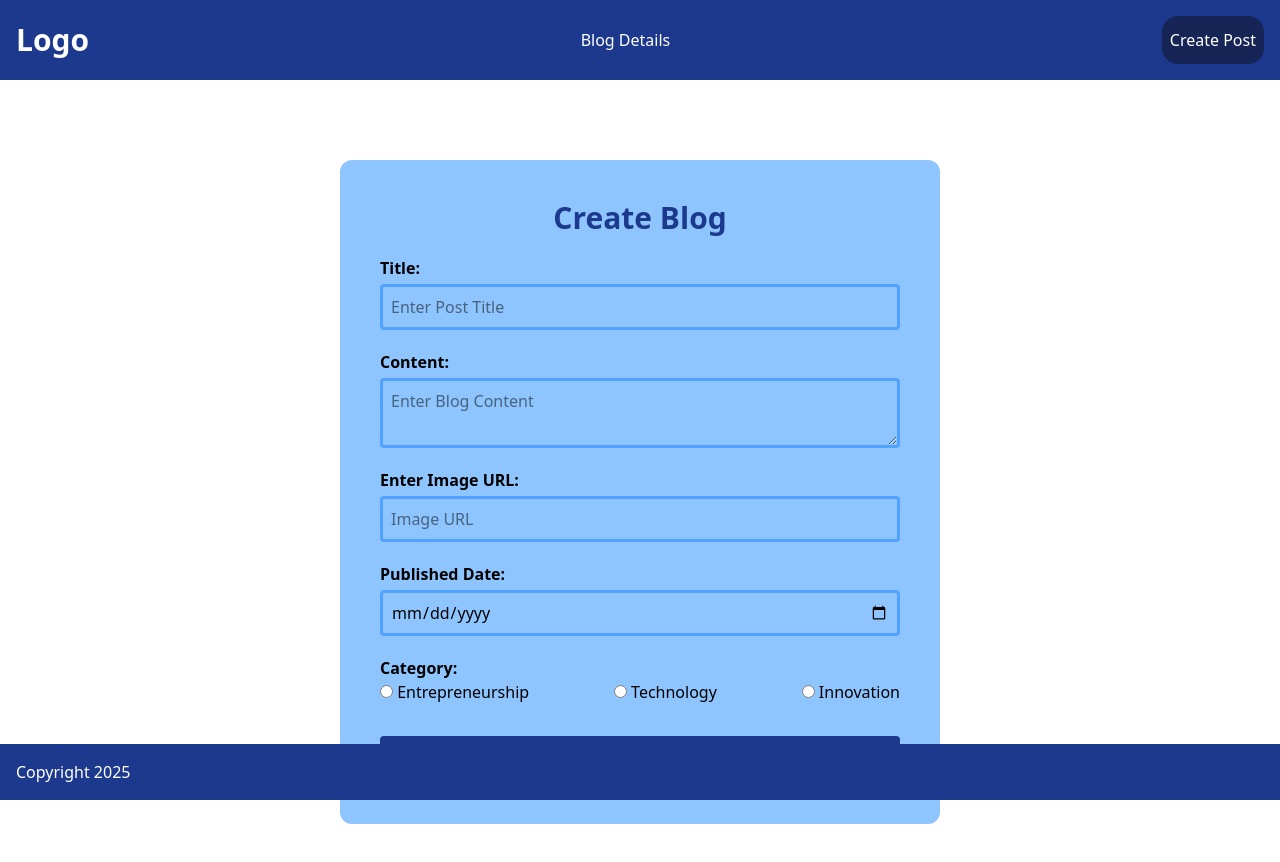
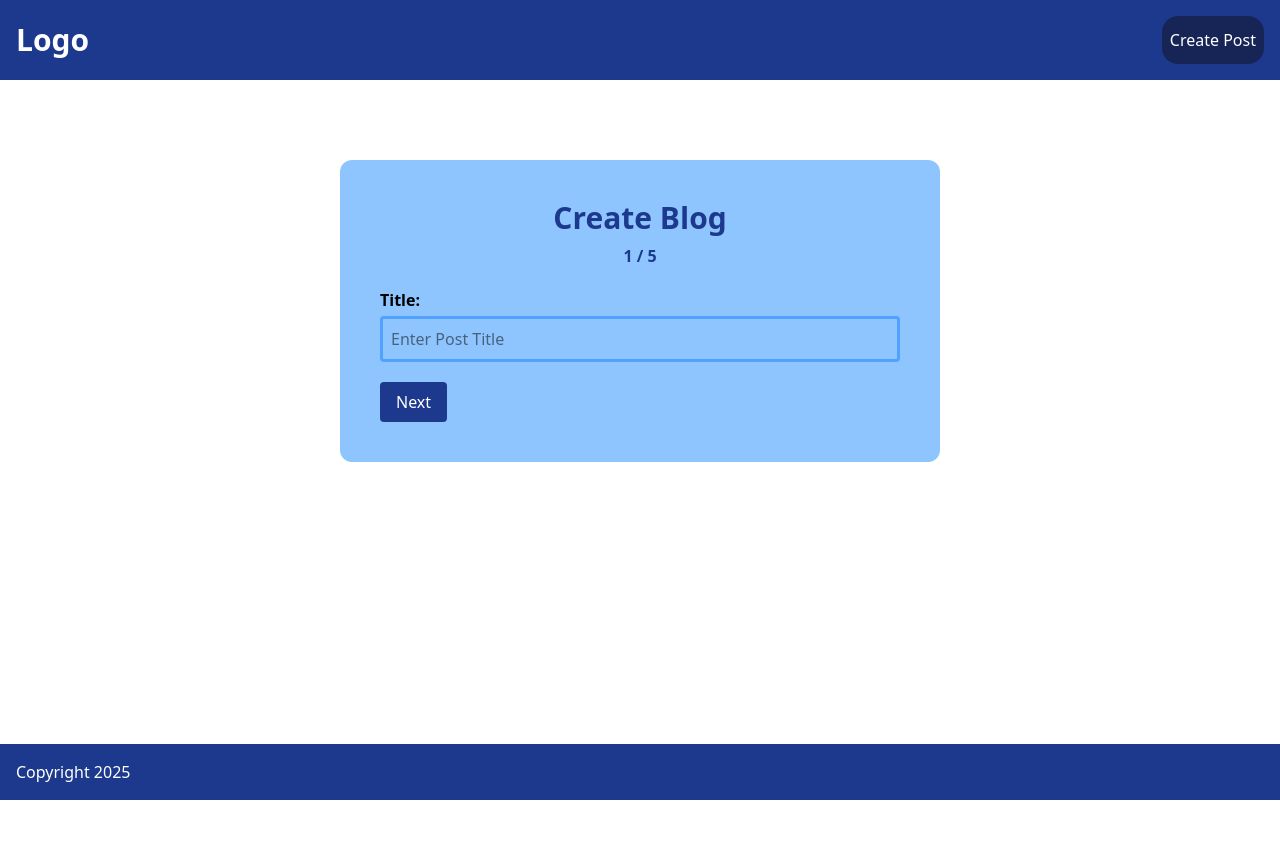
Before and after one commit to DevDawn/Blog-Dashboard, a React (Vite) app: page /create-post in a window 1280 px wide. Shown: the top 862 px of the page. After the commit the page ends 800 px from the top, so only its background shows below. Built offline with nearby package versions, Linux system fonts and the light colour scheme.

Commit message:
Working blog without local storage

```diff
--- a/package.json
+++ b/package.json
@@ -14,6 +14,7 @@
     "react": "^19.0.0",
     "react-dom": "^19.0.0",
     "react-icons": "^5.4.0",
+    "react-paginate": "^8.3.0",
     "react-router-dom": "^7.1.5",
     "sweetalert2": "^11.17.2",
     "tailwindcss": "^4.0.6"
--- a/src/App.jsx
+++ b/src/App.jsx
@@ -1,4 +1,4 @@
-import React from 'react';
+import React, {useState} from 'react';
 import Header from './Components/Header';
 import Footer from './Components/Footer';
 import Homepage from './Pages/Homepage';
@@ -7,13 +7,34 @@ import BlogDetailPage from './Pages/BlogDetailPage';
 import { BrowserRouter as Router, Routes, Route } from 'react-router-dom';
 
 const App = () => {
+
+    const [blogData, setBlogData] = useState([
+      {
+        id: 2,
+        title: "Making wearable medical devices more patient-friendly",
+        image: "https://techcrunch.com/wp-content/uploads/2022/05/found-2022-featured.jpg?w=430&h=230&crop=1",
+        author: "Darrell Etherington",
+        published_date: "2023-10-01",
+        content: "Welcome back to Found, where we get the stories behind the startups...",
+        category: "Technology",
+      },
+      {
+        id: 4,
+        title: "Rainforest raises $8.5M to help software companies embed financial services",
+        image: "https://techcrunch.com/wp-content/uploads/2015/02/shutterstock_128451140.jpg?w=430&h=230&crop=1",
+        author: "Mary Ann Azevedo",
+        published_date: "2023-10-01",
+        content: "In November 2019, Andreessen Horowitz General Partner Angela Strange famously declared...",
+        category: "Innovation",
+      }
+    ])
   return (
     <Router>
       <Header />
       <Routes>
-        <Route path="/" element={<Homepage />} />
-        <Route path="/blog/:id" element={<BlogDetailPage />} />
-        <Route path="/create-post" element={<CreatePost />} />
+        <Route path="/" element={<Homepage blogData={blogData} />} />
+        <Route path="/blog/:id" element={<BlogDetailPage blogData={blogData} />} />
+        <Route path="/create-post" element={<CreatePost setBlogData={setBlogData} />} />
       </Routes>
       <Footer />
     </Router>
--- a/src/Components/Header.jsx
+++ b/src/Components/Header.jsx
@@ -12,14 +12,14 @@ const Header = () => {
         navigate('/')
     }
 
-    const handleBlogDetails = () => {
-        navigate('/blog/id')
-    }
+    // const handleBlogDetails = () => {
+    //     navigate('/blog/id')
+    // }
   return (
     <div className='flex justify-between items-center px-4 py-4 text-white bg-blue-900'>
       <h1 className='cursor-pointer text-3xl font-bold'onClick={handleHomepage}>Logo</h1>
 
-      <p className='cursor-pointer' onClick={handleBlogDetails}>Blog Details</p>
+      {/* <p className='cursor-pointer' onClick={handleBlogDetails}>Blog Details</p> */}
 
       <button className='cursor-pointer px-2 py-3 bg-blue-950 rounded-2xl hover:bg-blue-800' onClick={handleCreatePost}>Create Post</button>
     </div>
--- a/src/Pages/BlogDetailPage.jsx
+++ b/src/Pages/BlogDetailPage.jsx
@@ -1,11 +1,47 @@
 import React from 'react'
-import BlogDetail from '../Components/BlogDetail'
+import { useParams, Link} from "react-router-dom"
 
-const BlogDetailPage = () => {
+
+const BlogDetailPage = ( {blogData} ) => {
+  const {id} = useParams();
+  const blogPost = blogData.find((post) => post.id === parseInt(id));
+
+  if (!blogPost) {
+    return(
+      <div className="flex flex-col items-center justify-center h-screen text-xl">
+        <p>Blog Post Not FOUND</p>
+        <Link to="/" className="mt-5 px-4 py-2 bg-blue-600 text-white rounded">Back to Home</Link>
+      </div>
+    )
+  }
+
   return (
-    <div>
-      <h1>Hi I am Blog details</h1>
-      <BlogDetail />
+    <div className="max-w-4xl mx-auto p-6">
+      <h1 className="text-2xl font-bold text-blue-900">{blogPost.title}</h1>
+
+      <div className='mt-5'>
+        <img src={blogPost.image} alt={blogPost.title} className="w-full h-96 object-cover rounded-xl shadow-md"/>
+        <div className="flex justify-between items-center">
+      <p className="text-gray-600 text-sm mt-2">{blogPost.author}</p>
+      <p className="text-gray-600 text-sm mt-2">{blogPost.published_date}</p>
+      </div>
+      </div>
+
+      <div className="mt-6 text-lg  mb-20">
+        <p>{blogPost.content}</p>
+      </div>
+
+      <div className="mt-6 flex justify-between items-center w-full mb-10">
+  <div>
+    <span className="px-4 py-2 bg-blue-900 text-white rounded-full">
+      {blogPost.category}
+    </span>
+  </div>
+  <Link to="/" className="px-6 py-2 bg-blue-600 text-white rounded-lg hover:bg-blue-800">
+    Back to Homepage
+  </Link>
+</div>
+
     </div>
   )
 }
--- a/src/Pages/CreatePost.jsx
+++ b/src/Pages/CreatePost.jsx
@@ -1,92 +1,222 @@
 import React, { useState } from 'react';
+import Swal from 'sweetalert2';
+import { useNavigate } from 'react-router-dom'; // Import useNavigate
 
-const CreatePost = () => {
-
+const CreatePost = ({ setBlogData }) => {
   const [title, setTitle] = useState("");
   const [image, setImage] = useState("");
   const [content, setContent] = useState("");
   const [date, setDate] = useState("");
   const [category, setCategory] = useState("");
   const [errors, setErrors] = useState({});
+  const [currentStep, setCurrentStep] = useState(1);
+
+  const navigate = useNavigate(); // Initialize navigate
+
+  const totalSteps = 5;
 
   const handleSubmit = (event) => {
     event.preventDefault();
     const newErrors = {};
 
-    if (title === "") {
-      newErrors.title = "Title is required";
-    } else if (title.length < 5) {
-      newErrors.title = "Title must be at least 5 characters";
-    } else if (title.length > 100) {
-      newErrors.title = "Title must be at most 100 characters";
-    }
+    if (title === "") newErrors.title = "Title is required";
+    else if (title.length < 5) newErrors.title = "Title must be at least 5 characters";
+    else if (title.length > 100) newErrors.title = "Title must be at most 100 characters";
 
-    if (content === "") {
-      newErrors.content = "Content is required";
-    } else if (content.length < 5) {
-      newErrors.content = "Content must be at least 5 characters";
-    }
+    if (content === "") newErrors.content = "Content is required";
+    else if (content.length < 5) newErrors.content = "Content must be at least 5 characters";
 
-    if (image === "") {
-      newErrors.image = "Image is required";
-    }
+    if (image === "") newErrors.image = "Image is required";
+    if (date === "") newErrors.date = "Date is required";
+    if (category === "") newErrors.category = "Category is required";
 
-    if (date === "") {
-      newErrors.date = "Date is required";
-    }
+    if (Object.keys(newErrors).length > 0) {
+      setErrors(newErrors);
+      Swal.fire({
+        title: "Incomplete Blog Details",
+        text: "No Blog Created!",
+        icon: "error",
+      });
+    } else {
+      const newPost = {
+        id: Date.now(),
+        title,
+        image,
+        author: "Anonymous",
+        published_date: date,
+        content,
+        category,
+      };
 
-    if (category === "") {
-      newErrors.category = "Category is required";
-    }
+      // Add new post to homepage
+      setBlogData((prevPosts) => [newPost, ...prevPosts]);
 
-    if(Object.keys(newErrors).length > 0){
-      setErrors(newErrors);
-    } else {
-      alert("Blog Sent");
+      Swal.fire({
+        title: "Congrats!",
+        text: "Blog Created!",
+        icon: "success",
+        confirmButtonText: "OK",
+      }).then((result) => {
+        if (result.isConfirmed) {
+          navigate('/'); // Navigate after clicking "OK"
+        }
+      });
+
+      // Reset form
+      setTitle("");
+      setImage("");
+      setContent("");
+      setDate("");
+      setCategory("");
+      setErrors({});
+      setCurrentStep(1);
     }
   };
 
-  return (
-    <div className='bg-blue-300 px-10 py-10 rounded-xl mx-auto my-20' style={{ maxWidth: '600px' }}
-    >
-      <form onSubmit={handleSubmit}>
-        <h1 className='text-3xl text-center font-bold text-blue-900'>Create Blog</h1>
-        <div className='flex flex-col mt-5'>
-          <label className='font-bold'>Title:</label>
-          <input type="text" placeholder='Enter Post Title' className="mt-1 p-2 border-3 border-blue-400 outline-blue-600 rounded" value={title} onChange={(event)=>setTitle(event.target.value)}/>
-          {errors.title && <p className='text-red-500'>{errors.title}</p>}
-        </div>
-        <div className='flex flex-col mt-5'>
-          <label className='font-bold'>Content:</label>
-          <textarea placeholder='Enter Blog Content' className="mt-1 p-2 border-3 border-blue-400 outline-blue-600 rounded" value={content} onChange={(event)=>setContent(event.target.value)}/>
-          {errors.content && <p className='text-red-500'>{errors.content}</p>}
-        </div>
-        <div className='flex flex-col mt-5'>
-          <label className='font-bold'>Enter Image URL:</label>
-          <input type="url" placeholder='Image URL' className="mt-1 p-2 border-3 border-blue-400 outline-blue-600 rounded" value={image} onChange={(event)=>setImage(event.target.value)}/>
-          {errors.image && <p className='text-red-500'>{errors.image}</p>}
-        </div>
-        <div className='flex flex-col mt-5'>
-          <label className='font-bold'>Published Date:</label>
-          <input type="date" className="mt-1 p-2 border-3 border-blue-400 outline-blue-600 rounded" value={date} onChange={(event)=>setDate(event.target.value)}/>
-          {errors.date && <p className='text-red-500'>{errors.date}</p>}
-        </div>
-        <div className='mt-5'>
-          <label className='font-bold'>Category:</label>
+  // Steps for pagination
+  const steps = [
+    {
+      label: "Title",
+      content: (
+        <>
+          <input
+            type="text"
+            placeholder="Enter Post Title"
+            className="mt-1 p-2 border-3 border-blue-400 outline-blue-600 rounded w-full"
+            value={title}
+            onChange={(event) => setTitle(event.target.value)}
+          />
+          {errors.title && <p className="text-red-500">{errors.title}</p>}
+        </>
+      )
+    },
+    {
+      label: "Content",
+      content: (
+        <>
+          <textarea
+            placeholder="Enter Blog Content"
+            className="mt-1 p-2 border-3 border-blue-400 outline-blue-600 rounded w-full"
+            value={content}
+            onChange={(event) => setContent(event.target.value)}
+          />
+          {errors.content && <p className="text-red-500">{errors.content}</p>}
+        </>
+      )
+    },
+    {
+      label: "Image URL",
+      content: (
+        <>
+          <input
+            type="url"
+            placeholder="Image URL"
+            className="mt-1 p-2 border-3 border-blue-400 outline-blue-600 rounded w-full"
+            value={image}
+            onChange={(event) => setImage(event.target.value)}
+          />
+          {errors.image && <p className="text-red-500">{errors.image}</p>}
+        </>
+      )
+    },
+    {
+      label: "Published Date",
+      content: (
+        <>
+          <input
+            type="date"
+            className="mt-1 p-2 border-3 border-blue-400 outline-blue-600 rounded w-full"
+            value={date}
+            onChange={(event) => setDate(event.target.value)}
+          />
+          {errors.date && <p className="text-red-500">{errors.date}</p>}
+        </>
+      )
+    },
+    {
+      label: "Category",
+      content: (
+        <>
           <div className="flex justify-between">
             <label>
-              <input type="radio" value="Entrepreneurship" checked={category === "Entrepreneurship"} onChange={() => setCategory("Entrepreneurship")} className='cursor-pointer'/> Entrepreneurship
+              <input
+                type="radio"
+                value="Entrepreneurship"
+                checked={category === "Entrepreneurship"}
+                onChange={() => setCategory("Entrepreneurship")}
+                className="cursor-pointer"
+              /> Entrepreneurship
             </label>
             <label>
-              <input type="radio" value="Technology" checked={category === "Technology"} onChange={() => setCategory("Technology")} className='cursor-pointer' /> Technology
+              <input
+                type="radio"
+                value="Technology"
+                checked={category === "Technology"}
+                onChange={() => setCategory("Technology")}
+                className="cursor-pointer"
+              /> Technology
             </label>
             <label>
-              <input type="radio" value="Innovation" checked={category === "Innovation"} onChange={() => setCategory("Innovation")} className='cursor-pointer'/> Innovation
+              <input
+                type="radio"
+                value="Innovation"
+                checked={category === "Innovation"}
+                onChange={() => setCategory("Innovation")}
+                className="cursor-pointer"
+              /> Innovation
             </label>
           </div>
-          {errors.category && <p className='text-red-500'>{errors.category}</p>}
+          {errors.category && <p className="text-red-500">{errors.category}</p>}
+        </>
+      )
+    },
+  ];
+
+  // Navigation functions
+  const nextStep = () => {
+    if (currentStep < totalSteps) setCurrentStep(currentStep + 1);
+  };
+
+  const prevStep = () => {
+    if (currentStep > 1) setCurrentStep(currentStep - 1);
+  };
+
+  return (
+    <div className="bg-blue-300 px-10 py-10 rounded-xl mx-auto my-20" style={{ maxWidth: '600px' }}>
+      <form onSubmit={handleSubmit}>
+        <h1 className="text-3xl text-center font-bold text-blue-900">Create Blog</h1>
+        <p className="text-center text-blue-900 font-bold mt-2">{currentStep} / {totalSteps}</p>
+        <div className="flex flex-col mt-5">
+          <label className="font-bold">{steps[currentStep - 1].label}:</label>
+          {steps[currentStep - 1].content}
         </div>
-        <button type="submit" className="mt-8 w-full py-3 bg-blue-900 text-white rounded cursor-pointer">Submit Post</button>
+        <div className="flex justify-between mt-5">
+          {currentStep > 1 && (
+            <button
+              onClick={prevStep}
+              type="button"
+              className="px-4 py-2 bg-gray-500 text-white rounded cursor-pointer"
+            >
+              Previous
+            </button>
+          )}
+          {currentStep < totalSteps ? (
+            <button
+              onClick={nextStep}
+              type="button"
+              className="px-4 py-2 bg-blue-900 text-white rounded cursor-pointer"
+            >
+              Next
+            </button>
+          ) : (
+            <button
+              type="submit"
+              className="px-4 py-2 bg-green-600 text-white rounded"
+            >
+              Submit
+            </button>
+          )}
+        </div>
       </form>
     </div>
   );
--- a/src/Pages/Homepage.jsx
+++ b/src/Pages/Homepage.jsx
@@ -1,81 +1,33 @@
 import React from "react";
+import { Link } from "react-router-dom"; // ✅ Import Link
 
-const blogData = [
-  {
-    id: 3,
-    title:
-      "Making wearable medical devices more patient-friendly with Professor Esther Rodriguez-Villegas from Acurable",
-    image:
-      "https://techcrunch.com/wp-content/uploads/2022/05/found-2022-featured.jpg?w=430&h=230&crop=1",
-    author: "Darrell Etherington",
-    published_date: "2023-10-01",
-    content:
-      "Welcome back to Found, where we get the stories behind the startups. This week, our old friend Darrell Etherington joins Becca Szkutak to talk with Professor Esther Rodriguez-Villegas from Acurable...",
-    category: "Tech",
-  },
-  {
-    id: 4,
-    title:
-      "Rainforest raises $8.5M to help software companies embed financial services, payments",
-    image:"https://techcrunch.com/wp-content/uploads/2015/02/shutterstock_128451140.jpg?w=430&h=230&crop=1",
-    author: "Mary Ann Azevedo",
-    published_date: "2023-10-01",
-    content:
-      "In November 2019, Andreessen Horowitz General Partner Angela Strange famously declared that, “Every company will be a fintech company.” Specifically, Strange projected that — in the not-too-d...",
-    category: "Innovation",
-  },
-  {
-    id: 5,
-    title:
-      "Pow.bio says biomanufacturing is broken and its continuous fermentation tech will fix it",
-    image:
-      "https://techcrunch.com/wp-content/uploads/2023/10/Pow-Lab2.jpg?w=430&h=230&crop=1",
-    author: "Christine Hall",
-    published_date: "2023-10-01",
-    content:
-      "Pow.bio intends to bring down the costs associated with biomanufacturing by reimagining of fermentation facility operations.",
-    category: "Technology",
-  },
-  {
-    id: 6,
-    title:
-      "Recapitalization, $60M Series D support growth of e-commerce financier Clearco",
-    image:
-      "https://techcrunch.com/wp-content/uploads/2022/07/GettyImages-1314165902.jpg?w=430&h=230&crop=1",
-    author: "Christine Hall",
-    published_date: "2023-10-01",
-    content:
-      "Today is news marks a turnaround for a company that is had its share of ups and downs over the past year.",
-    category: "Entrepreneurship",
-  },
-];
+const Homepage = ({ blogData }) => {
+  return (
+    <div className="py-10 grid grid-cols-1 md:grid-cols-2 lg:grid-cols-3 xl:grid-cols-4 mb-10">
+      {blogData.length !== 0 ? (
+        blogData.map((blogPost) => (
+          <div key={blogPost.id} className="shadow hover:shadow-lg rounded-xl m-3 relative bg-white">
 
-const Homepage = () => {
-  return (
-    <div className="py-10 grid grid-cols-1 md:grid-cols-2 lg:grid-cols-3 xl:grid-cols-4  mb-10">
-      {blogData.length != 0 ?
-        blogData.map((blogPost, index) => (
-          <div key={index} className="shadow hover:shadow-lg rounded-xl m-5 relative">
-           <div className="w-full h-40 object-cover">
-           <img src={blogPost.image} alt={blogPost.title} className="w-full h-40"/>
-           </div>
-           <div className="px-4 py-3">
-            <h1 className="font-bold text-md mb-2">{blogPost.title}</h1>
-            <p className="text-sm text-ellipsis text-gray-600">{blogPost.content.slice(0,100)}...</p>
-
-              <p className="py-4 text-xs text-gray-800">{blogPost.published_date}</p>
-
-            <div className="absolute top-3 p-2 px-4 bg-blue-900 rounded-full w-max">
-              <p className="text-sm text-white">{blogPost.category}</p>
+            <div className="absolute top-2 left-2 bg-blue-900 text-white text-xs font-bold px-3 py-1 rounded-full">
+              {blogPost.category}
             </div>
 
-           </div>
+            <div className="w-full h-40 object-cover">
+              <img src={blogPost.image} alt={blogPost.title} className="w-full h-40 rounded-t-xl" />
+            </div>
+
+            <div className="px-4 py-3">
+              <Link to={`/blog/${blogPost.id}`} className="block hover:text-blue-800">
+                <h1 className="font-bold text-md mb-2">{blogPost.title}</h1>
+              </Link>
+              <p className="text-sm text-ellipsis text-gray-600">{blogPost.content.slice(0, 100)}...</p>
+              <p className="py-4 text-xs text-gray-800">{blogPost.published_date}</p>
+            </div>
           </div>
         ))
-
-      :
-      <div className="flex h-screen w-full justify-center items-center">No blog post...</div>
-      }
+      ) : (
+        <div className="flex h-screen w-full justify-center items-center">No blog post...</div>
+      )}
     </div>
   );
 };
```
Also changed, not shown: src/Components/BlogCard.jsx (deleted, +0 -11 lines), src/Components/BlogDetail.jsx (deleted, +0 -11 lines), 1 other file (tests, documents, lock files or other folders).
